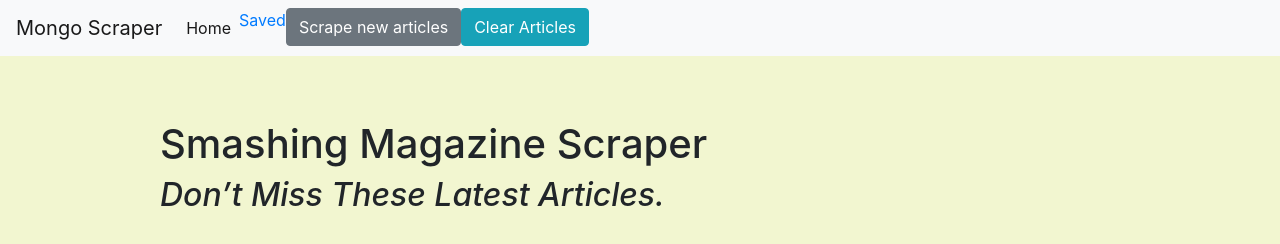
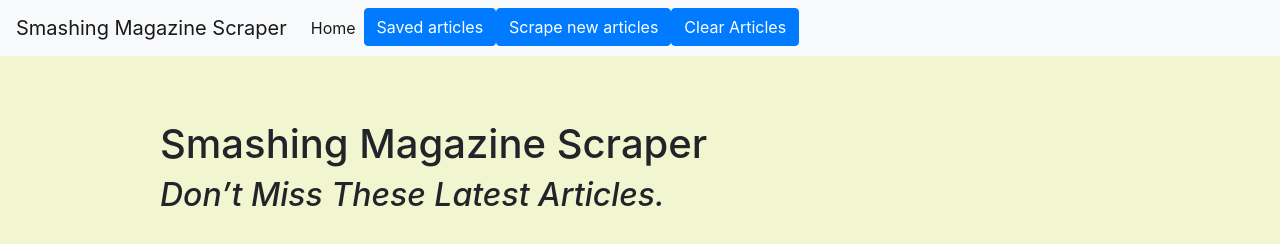
Before and after one commit to rcubillo/Scrape-News, a website: page public/index.html in a window 1280 px wide. Drawn offline with nearby package versions, Linux system fonts and the light colour scheme; no server answers.

Commit message:
Changing some of the styling

```diff
--- a/public/index.html
+++ b/public/index.html
@@ -29,19 +29,19 @@
             <span class="navbar-toggler-icon"></span>
         </button>
         <div class="collapse navbar-collapse" id="navbarTogglerDemo01">
-            <a class="navbar-brand" href="#">Mongo Scraper</a>
+            <a class="navbar-brand" href="#">Smashing Magazine Scraper</a>
             <ul class="navbar-nav mr-auto mt-2 mt-lg-0">
                 <li class="nav-item active">
                     <a class="nav-link" href="#">Home <span class="sr-only">(current)</span></a>
                 </li>
                 <li class="nav-item">
-                <a href="saved.html">Saved</a>
+                <a class="btn btn-primary" href="saved.html" role="button">Saved articles</a>
                 </li>
                 <li class="nav-item">
-                    <button type="button" class="btn btn-secondary" id="new">Scrape new articles </button>
+                    <button type="button" class="btn btn-primary" id="new">Scrape new articles </button>
                 </li>
                 <li class="nav-item">
-                   <button type="button" class="btn btn-info" href="#">Clear Articles </button>
+                   <button type="button" class="btn btn-primary" href="#">Clear Articles </button>
                 </li>
             </ul>
         </div>
```
